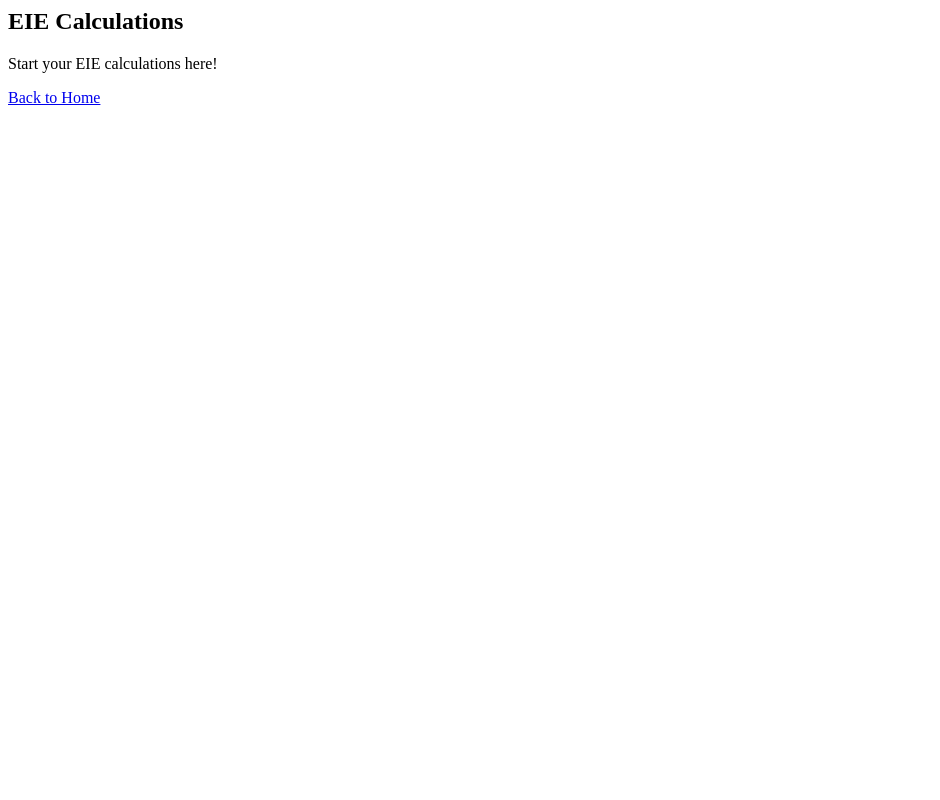
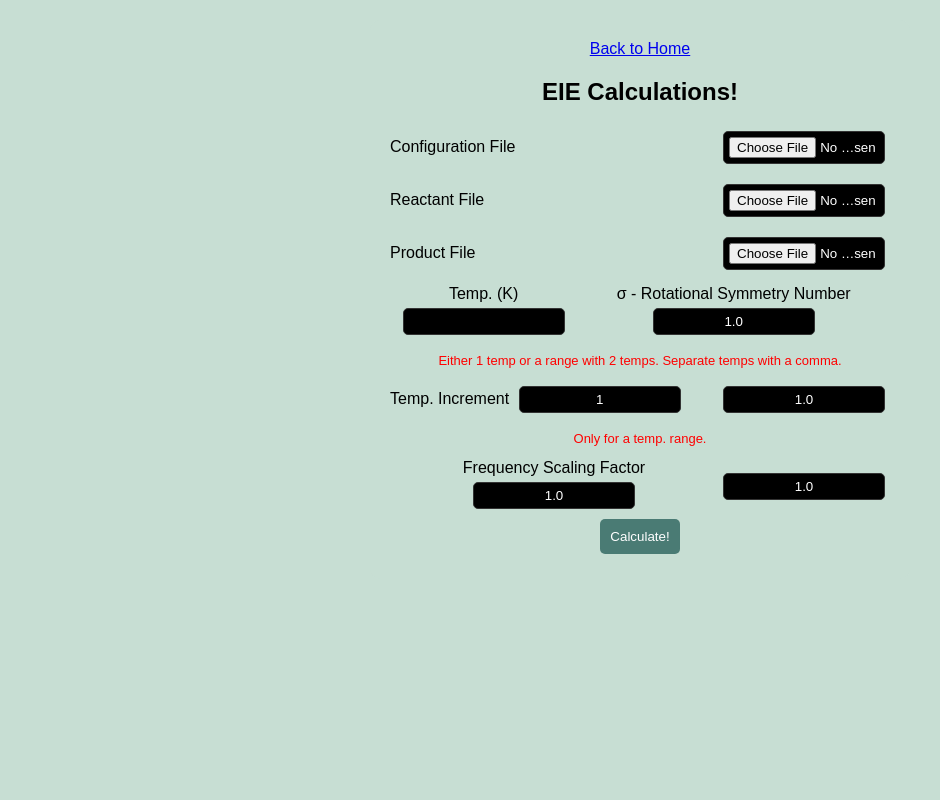
Before and after one commit to ggrazioli/PyQuiverHS, a Flask app: page /eie in a window 1280 px wide. Shown: the whole page, without its empty margins (0-940 px from the left). Run offline with Flask 3, Linux system fonts and the light colour scheme.

Commit message:
Copied kie.html's format

```diff
--- a/PyQuiver/templates/eie.html
+++ b/PyQuiver/templates/eie.html
@@ -1,5 +1,113 @@
+<!DOCTYPE html>
+<html lang="en">
+<head>
+    <meta charset="UTF-8">
+    <meta name="viewport" content="width=device-width, initial-scale=1.0">
+    <title>KIE Calculations</title>
+    <style>
+        body {
+            font-family: Arial, sans-serif;
+            background-color: #c7ded3;
+            text-align: center;
+            margin: 0;
+            padding: 20px;
+        }
+        .container {
+            width: 500px;
+            margin: auto;
+            background: #c7ded3;
+            padding: 20px;
+            border-radius: 10px;
+        }
+        button {
+            background-color: #4a7b74;
+            color: white;
+            border: none;
+            padding: 10px;
+            margin: 5px;
+            cursor: pointer;
+            border-radius: 5px;
+        }
+        button:hover {
+            background-color: #3d615d;
+        }
+        input {
+            width: 150px;
+            padding: 5px;
+            margin: 5px;
+            text-align: center;
+            border-radius: 5px;
+            border: 1px solid #333;
+            background-color: black;
+            color: white;
+        }
+        .label {
+            display: flex;
+            justify-content: space-between;
+            align-items: center;
+            margin-bottom: 10px;
+        }
+        .input-group {
+            display: flex;
+            align-items: center;
+            justify-content: space-between;
+        }
+    </style>
+</head>
 <body>
-    <h2>EIE Calculations</h2>
-    <p>Start your EIE calculations here!</p>
-    <a href="{{ url_for('home') }}">Back to Home</a>
+    <div class="container">
+        <a href="{{ url_for('home') }}">Back to Home</a>
+        <h2>EIE Calculations!</h2>
+
+        <form action="/eie" method="post" enctype="multipart/form-data">
+            <div class="label">
+                <span>Configuration File</span>
+                <input type="file" name="config_file" accept=".config" required>
+            </div>
+            <div class="label">
+                <span>Reactant File</span>
+                <input type="file" name="reactant_file" accept=".out,.log" required>
+            </div>
+            <div class="label">
+                <span>Product File</span>
+                <input type="file" name="product_file" accept=".out,.log" required>
+            </div>
+
+            <div class="input-group">
+                <div>
+                    <label>Temp. (K)</label>
+                    <input type="text" name="temperature">
+                </div>
+                <div>
+                    <label>σ - Rotational Symmetry Number</label>
+                    <input type="text" name="symmetry_number" value="1.0">
+                </div>
+            </div>
+            <p style="color: red; font-size: small;">Either 1 temp or a range with 2 temps. Separate temps with a comma.</p>
+
+            <div class="input-group">
+                <div>
+                    <label>Temp. Increment</label>
+                    <input type="text" name="temp_increment" value="1">
+                </div>
+                <div>
+                    <input type="text" name="temp_increment_duplicate" value="1.0">
+                </div>
+            </div>
+            <p style="color: red; font-size: small;">Only for a temp. range.</p>
+
+            <div class="input-group">
+                <div>
+                    <label>Frequency Scaling Factor</label>
+                    <input type="text" name="scaling_factor" value="1.0">
+                </div>
+                <div>
+                    <input type="text" name="scaling_factor_duplicate" value="1.0">
+                </div>
+            </div>
+
+            <button type="submit">Calculate!</button>
+        </form>
+    </div>
 </body>
+</html>
```
